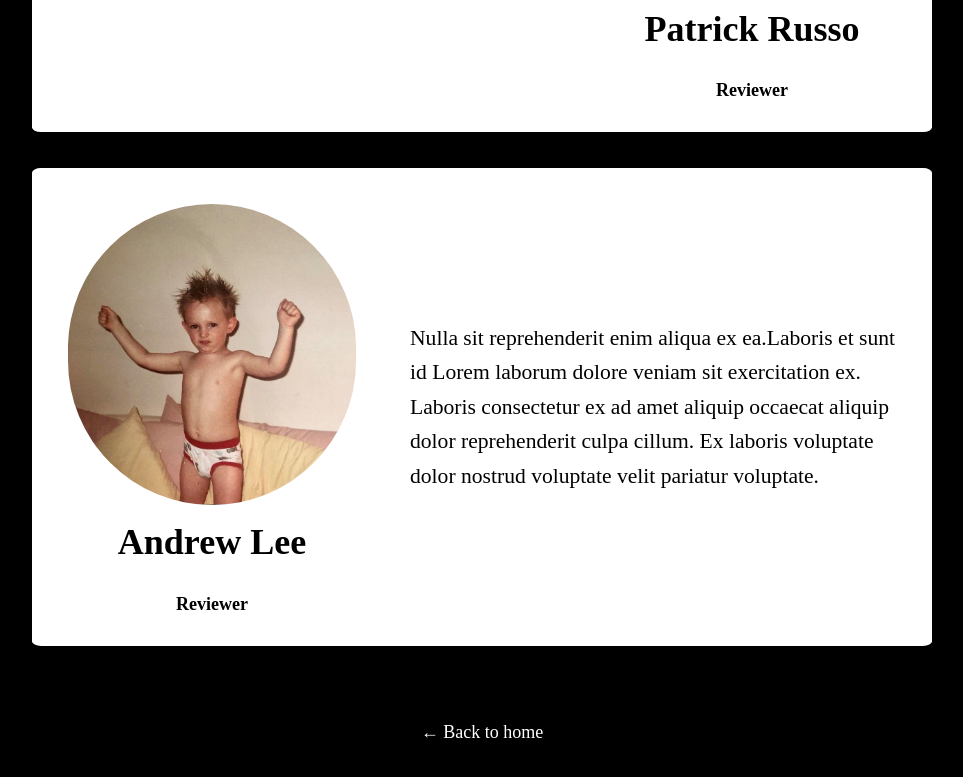
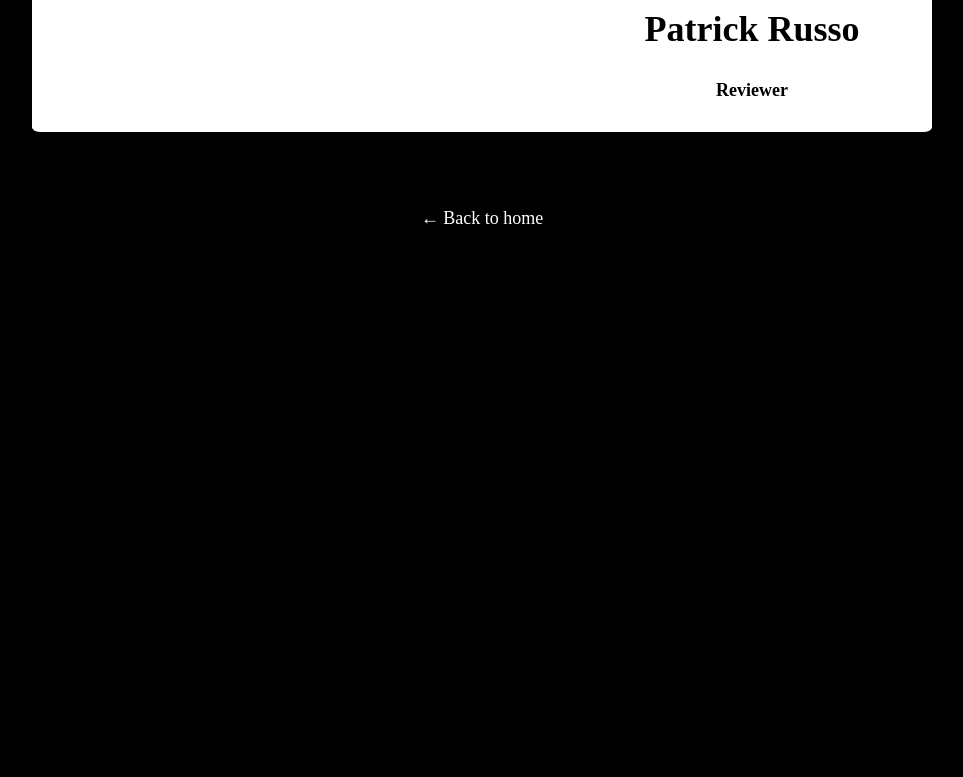
Before and after one commit to GSchowalter/TurtleMovieReviews, a Next.js app: page /meettheteam in a window 1280 px wide. Shown: the part 1182-1959 px from the top of the page, without its empty margins (158-1121 px from the left). After the commit the page ends 1523 px from the top, so only its background shows below. Built offline with nearby package versions, Linux system fonts and the light colour scheme; a web font is replaced by a local one.

Commit message:
Removed Andrew. Rip

```diff
--- a/pages/meettheteam.js
+++ b/pages/meettheteam.js
@@ -31,12 +31,6 @@ export default function meetttheteam() {
         opportunity presents itself. I am also the proud father of a
         sweet two year tabby and also very much enjoy playing chess."
         />
-        <TeamCard
-          name="Andrew"
-          last_name="Lee"
-          title="Reviewer"
-          description="Nulla sit reprehenderit enim aliqua ex ea.Laboris et sunt id Lorem laborum dolore veniam sit exercitation ex. Laboris consectetur ex ad amet aliquip occaecat aliquip dolor reprehenderit culpa cillum. Ex laboris voluptate dolor nostrud voluptate velit pariatur voluptate."
-        />
       </div>
     </Layout>
   );
```
